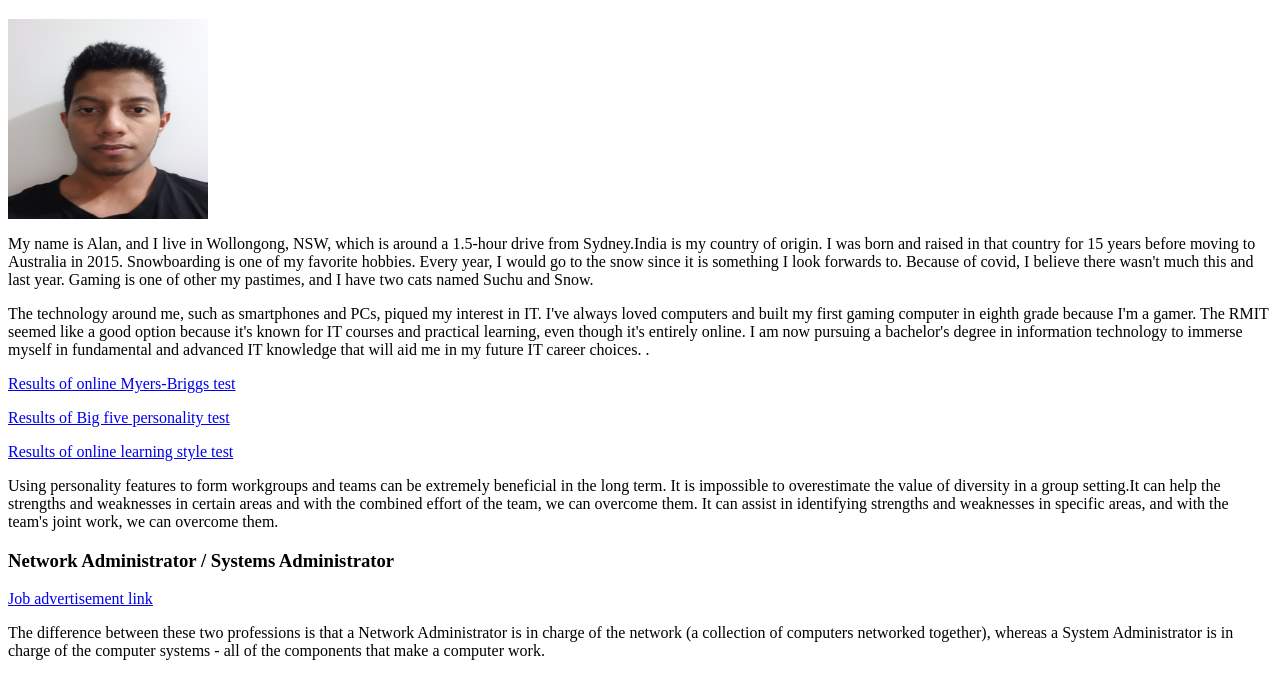
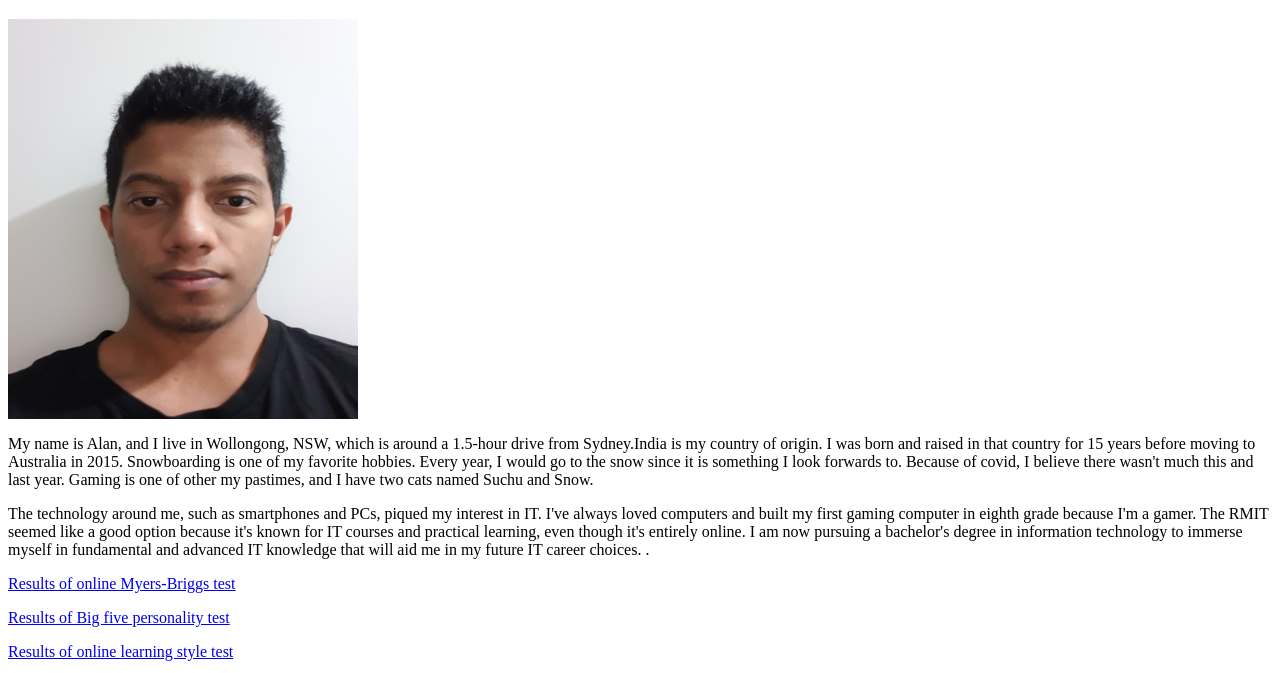
Before and after one commit to Kradco/MyProfile1, a plain HTML site: page index.html in a window 1280 px wide. Shown: the part 87-760 px from the top of the page. Drawn offline with Linux system fonts and the light colour scheme.

Commit message:
Update index.html

```diff
--- a/index.html
+++ b/index.html
@@ -4,7 +4,7 @@
 <body>
 
 <h1>My Profile</h1>
-<img src="mypic.jpg"alt="mypicture"width="200" height="200">
+<img src="mypic.jpg"alt="mypicture"width="350" height="400">
 <p>My name is Alan, and I live in Wollongong, NSW, which is around a 1.5-hour drive from Sydney.India is my country of origin. I was born and raised in that country for 15 years before moving to Australia in 2015. Snowboarding is one of my favorite hobbies. Every year, I would go to the snow since it is something I look forwards to. Because of covid, I believe there wasn't much this and last year. Gaming is one of other my pastimes, and I have two cats named Suchu and Snow.</p>
 
 <p>The technology around me, such as smartphones and PCs, piqued my interest in IT. I've always loved computers and built my first gaming computer in eighth grade because I'm a gamer. The RMIT seemed like a good option because it's known for IT courses and practical learning, even though it's entirely online. I am now pursuing a bachelor's degree in information technology to immerse myself in fundamental and advanced IT knowledge that will aid me in my future IT career choices. .</p>
```
